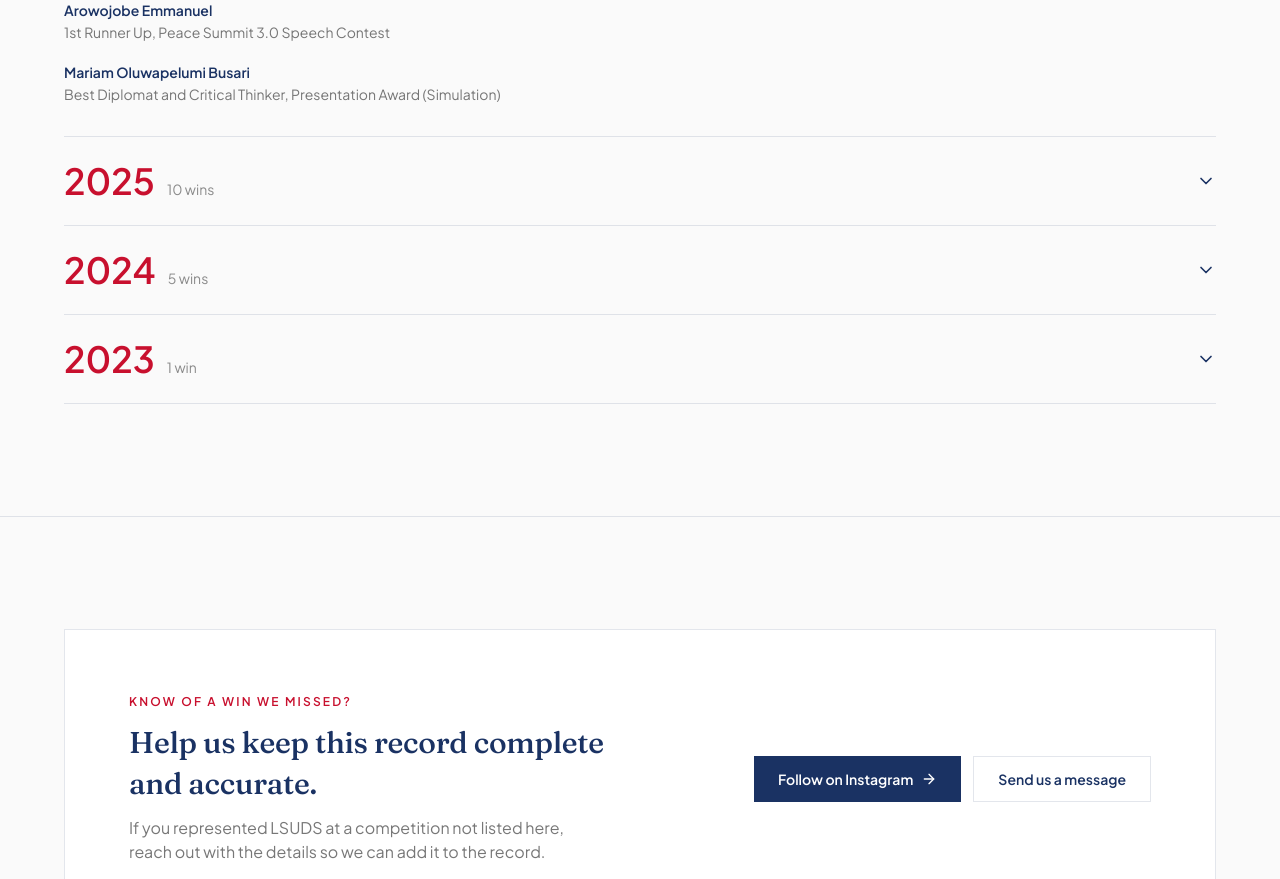
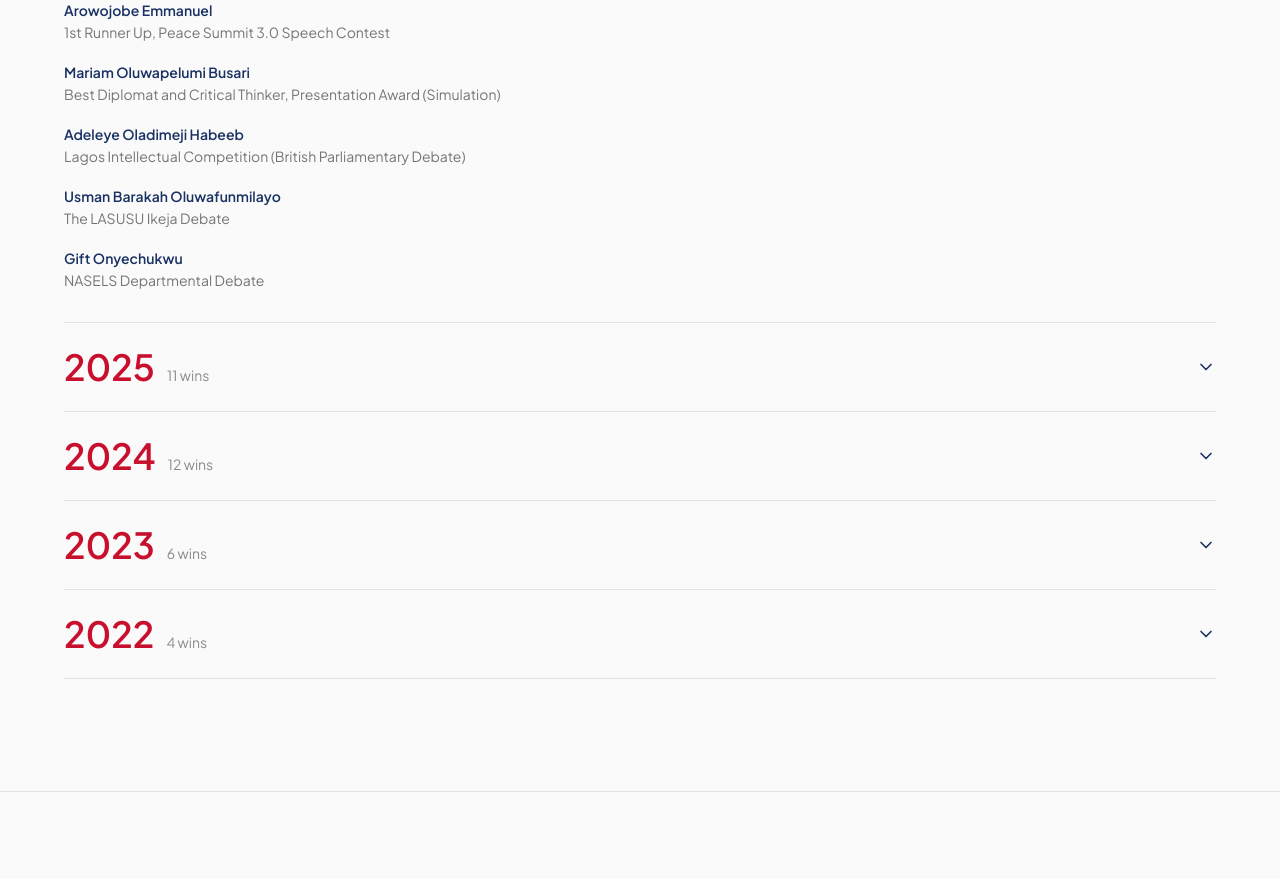
Before and after one commit to Michaelgnaho/lasudebatesociety, a Next.js app: page /achievements in a window 1280 px wide. Shown: the part 880-1759 px from the top of the page. Built offline with nearby package versions, Linux system fonts and the light colour scheme.

Commit message:
made some changes

```diff
--- a/src/app/achievements/page.tsx
+++ b/src/app/achievements/page.tsx
@@ -2,10 +2,6 @@
 
 import { useState } from "react";
 import { ArrowRight, ChevronDown } from "lucide-react";
-
-// ─── Data ─────────────────────────────────────────────────────────────────────
-// Each row is one person, one competition, one year. A person with more than
-// one win across different years or competitions gets more than one row.
 
 type Win = {
   name: string;
@@ -50,6 +46,22 @@ const wins: Win[] = [
     name: "Mariam Oluwapelumi Busari",
     competition:
       "Best Diplomat and Critical Thinker, Presentation Award (Simulation)",
+    year: 2026,
+  },
+  {
+    name: "Adeleye Oladimeji Habeeb",
+    competition:
+      "Lagos Intellectual Competition (British Parliamentary Debate)",
+    year: 2026,
+  },
+  {
+    name: "Usman Barakah Oluwafunmilayo",
+    competition: "The LASUSU Ikeja Debate",
+    year: 2026,
+  },
+  {
+    name: "Gift Onyechukwu",
+    competition: "NASELS Departmental Debate",
     year: 2026,
   },
 
@@ -105,6 +117,11 @@ const wins: Win[] = [
     competition: "Accounting and Business Conduct Debate 6.0, Best Speaker",
     year: 2025,
   },
+  {
+    name: "Sherifat Umar",
+    competition: "Winner, Eko Got's Talent",
+    year: 2025,
+  },
 
   // 2024
   {
@@ -132,12 +149,95 @@ const wins: Win[] = [
     competition: "Winner, NAFIS LASU Debate Competition",
     year: 2024,
   },
+  {
+    name: "Ndukuba Edith Ugochi",
+    competition: "Inter-Faculty Freshers Debate Competition, LASU",
+    year: 2024,
+  },
+  {
+    name: "Sherifat Umar",
+    competition: "NANS JCC Debate Competition (with Saheed Sunday)",
+    year: 2024,
+  },
+  {
+    name: "Sherifat Umar",
+    competition: "Winner, Talent Hunt Poetry Prize",
+    year: 2024,
+  },
+  {
+    name: "Sherifat Umar",
+    competition: "LASU Debate Society Member of the Year",
+    year: 2024,
+  },
+  {
+    name: "Sherifat Umar",
+    competition: "1st Runner-Up, LASU Debate Society Poetry Slam",
+    year: 2024,
+  },
+  {
+    name: "Sherifat Umar",
+    competition: "1st Place, WESTCOSELS Poetry Competition",
+    year: 2024,
+  },
+  {
+    name: "Sherifat Umar",
+    competition: "2nd Runner-Up, NANS JCC Debate Competition",
+    year: 2024,
+  },
 
   // 2023
   {
     name: "Arowojobe Emmanuel",
     competition: "Winner, NASS LASU Freshers Debate",
     year: 2023,
+  },
+  {
+    name: "Sherifat Umar",
+    competition: "1st Place, Inter-Divisional Debate Competition, LASU",
+    year: 2023,
+  },
+  {
+    name: "Sherifat Umar",
+    competition:
+      "Best Graduating Student, ABC SPEAK Public Speaking Academy (Cohort 5.0)",
+    year: 2023,
+  },
+  {
+    name: "Sherifat Umar",
+    competition: "Public Speaker of the Year, NASELS LASU",
+    year: 2023,
+  },
+  {
+    name: "Sherifat Umar",
+    competition: "3rd Runner-Up, Speak Pro",
+    year: 2023,
+  },
+  {
+    name: "Sherifat Umar",
+    competition: "1st Runner-Up, Penactive Short Story Contest",
+    year: 2023,
+  },
+
+  // 2022
+  {
+    name: "Sherifat Umar",
+    competition: "1st Place, NASELS LASU Debate Competition",
+    year: 2022,
+  },
+  {
+    name: "Sherifat Umar",
+    competition: "1st Runner-Up, WORD LORD Competition (Word War 4)",
+    year: 2022,
+  },
+  {
+    name: "Sherifat Umar",
+    competition: "1st Runner-Up, My Rotaract Journey Story Challenge",
+    year: 2022,
+  },
+  {
+    name: "Sherifat Umar",
+    competition: "1st Place, Speak My Truth Poetry Contest",
+    year: 2022,
   },
 ];
 
--- a/src/app/programs/page.tsx
+++ b/src/app/programs/page.tsx
@@ -631,13 +631,6 @@ export default function ProgramsDetail() {
                   voices, an audience, and the raw power of words under
                   pressure.
                 </p>
-                <a
-                  href="/programs/call-out"
-                  className="mt-8 inline-flex items-center gap-2 text-sm font-semibold text-white border-b-2 border-white/40 pb-1 w-fit group"
-                >
-                  Learn more about Call-Out
-                  <ArrowRight className="h-4 w-4 group-hover:translate-x-1 transition-transform" />
-                </a>
               </div>
             </div>
 
```
